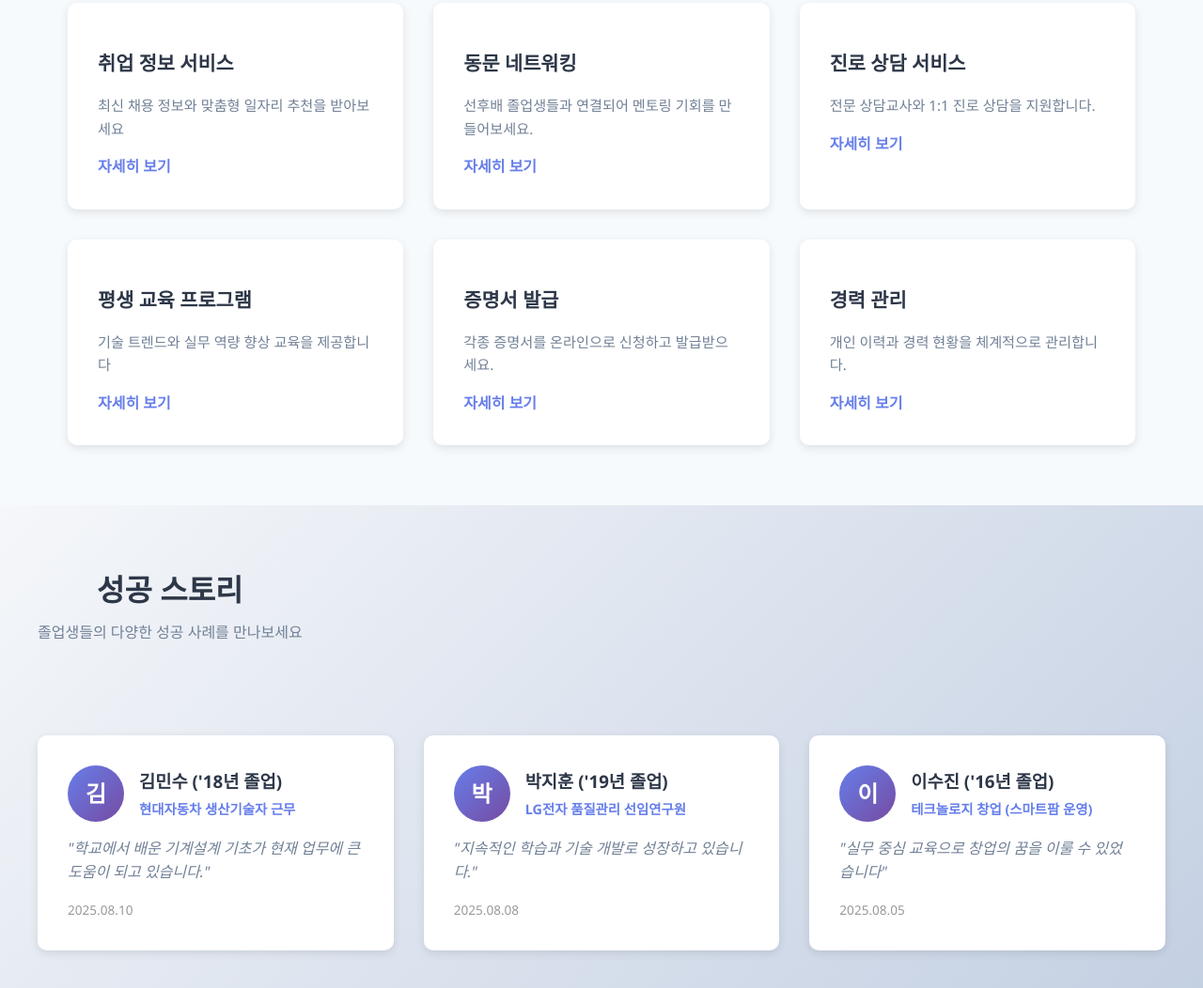
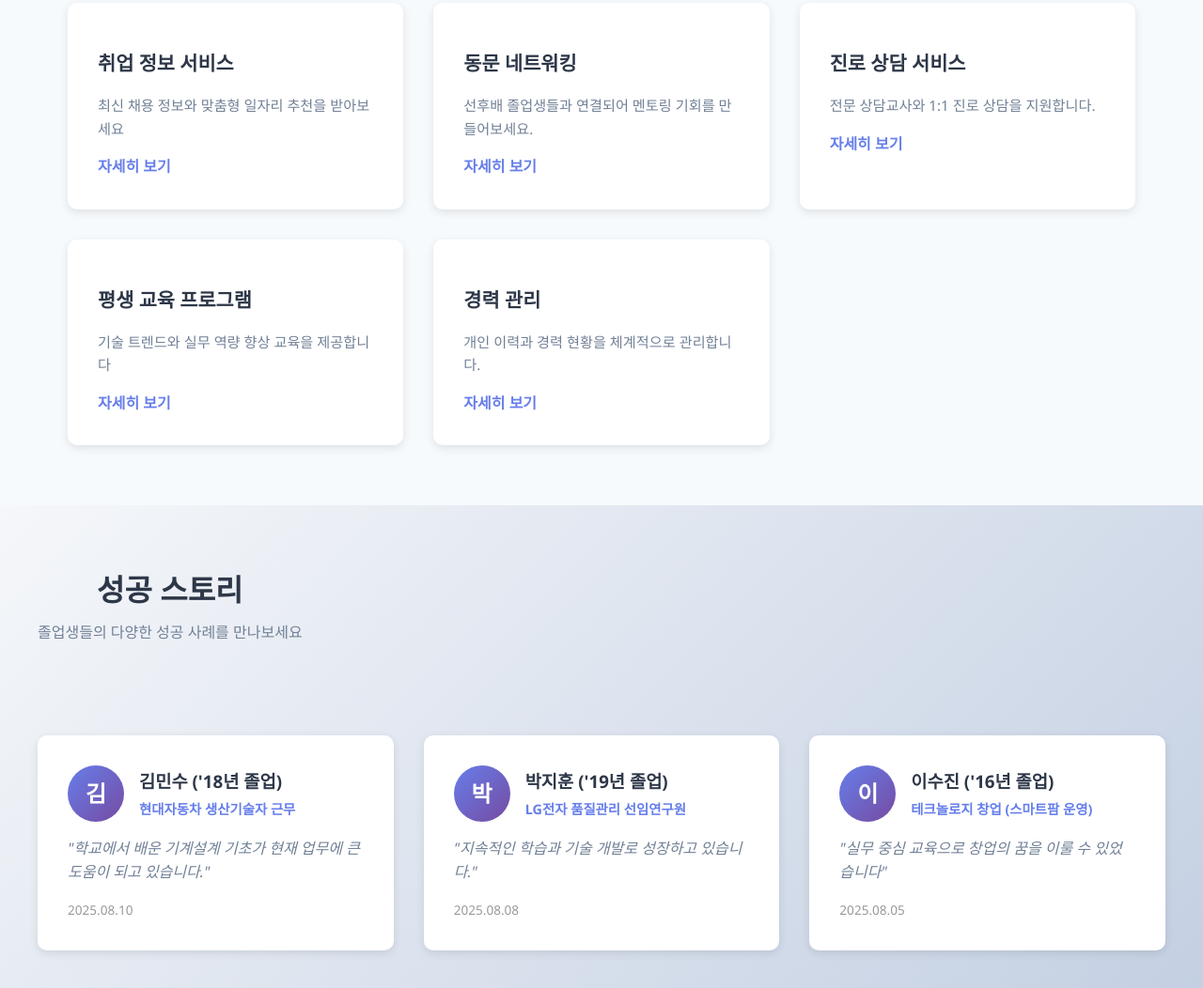
Before and after one commit to jsyang9455/graduate-network, a plain HTML site: page index.html in a window 1280 px wide. Shown: the part 1146-2198 px from the top of the page at 94% size. Drawn offline with Linux system fonts and the light colour scheme; no server answers.

Commit message:
Remove certificate service from main page

```diff
--- a/index.html
+++ b/index.html
@@ -100,12 +100,6 @@
                 <p>기술 트렌드와 실무 역량 향상 교육을 제공합니다</p>
                 <a href="education.html" class="service-link">자세히 보기 </a>
             </div>
-            <div class="service-card" onclick="navigateToService('certificates.html')">
-                <div class="service-icon"></div>
-                <h3>증명서 발급</h3>
-                <p>각종 증명서를 온라인으로 신청하고 발급받으세요.</p>
-                <a href="certificates.html" class="service-link">자세히 보기 </a>
-            </div>
             <div class="service-card" onclick="navigateToService('career.html')">
                 <div class="service-icon"></div>
                 <h3>경력 관리</h3>
```
